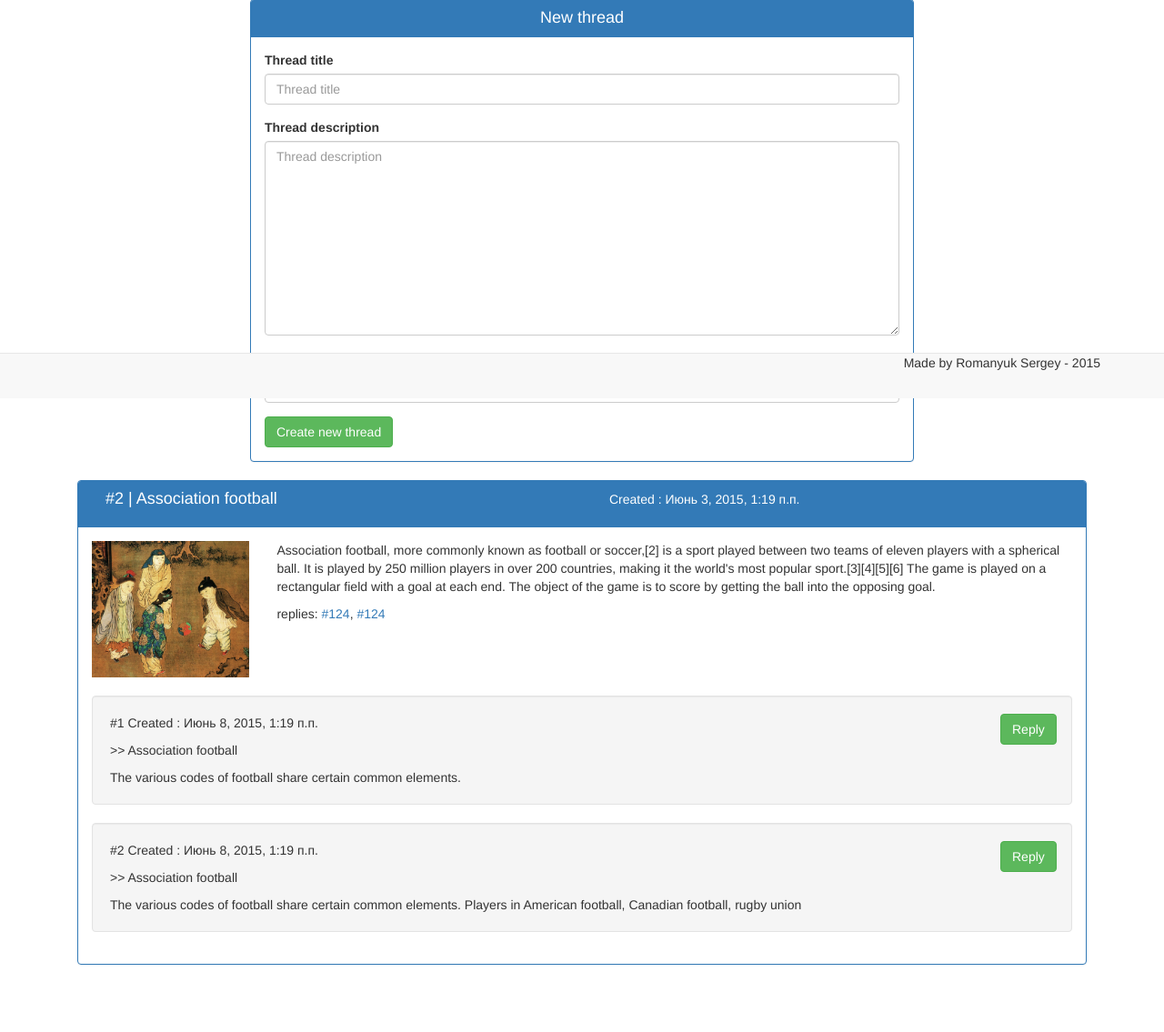
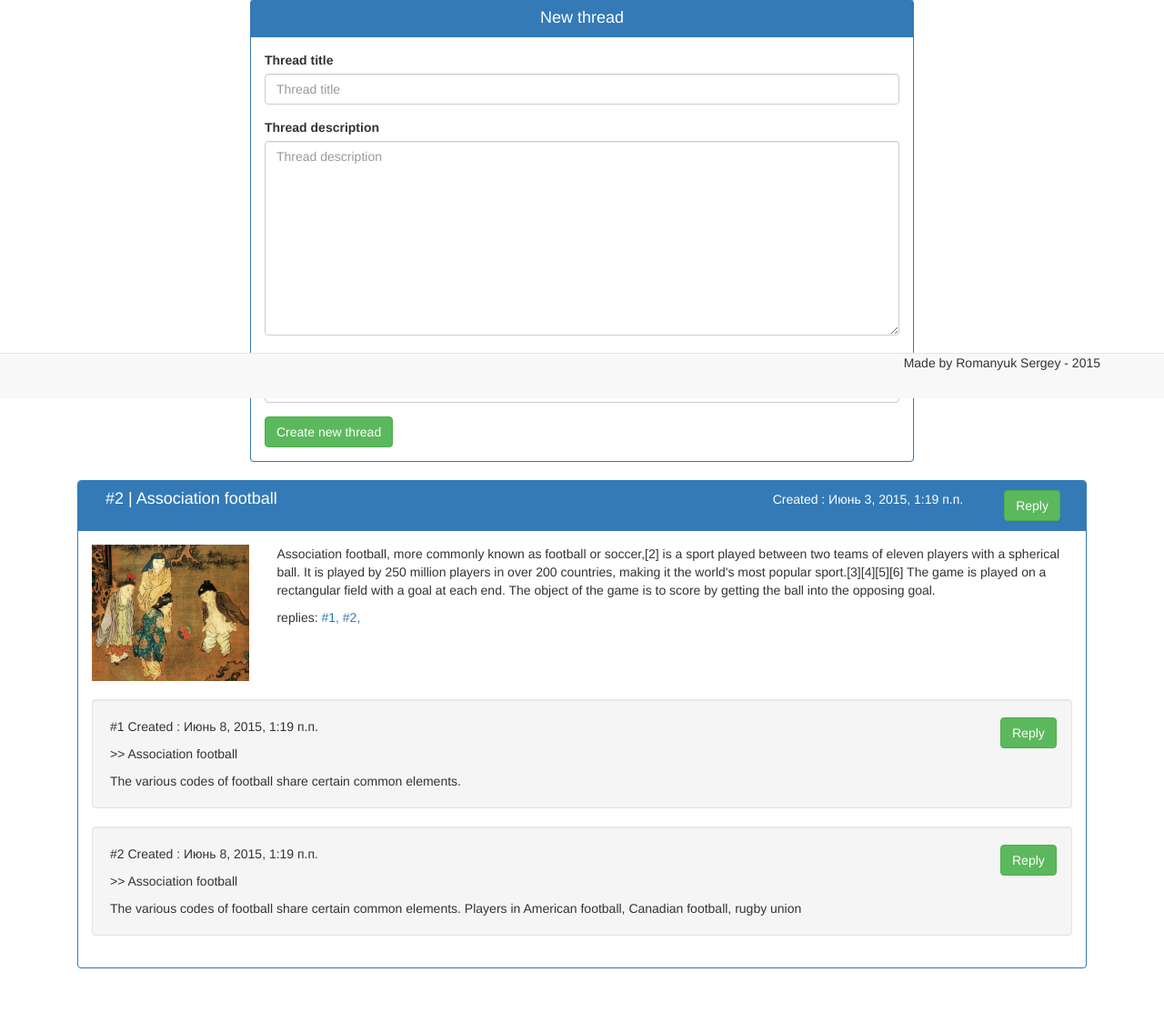
Before and after one commit to ukrduino/DATAART_DJANGO, a Django app: page /thread/2 in a window 1280 px wide. Shown: the part 362-1497 px from the top of the page at 91% size. Before the commit the page ends 1423 px from the top, so only its background shows below. Run offline with Django 3.2, Linux system fonts and the light colour scheme; data comes from the database, SQL or seed files in the repository; some libraries are stand-ins or nearby versions.

Commit message:
Form save don't work, replies added - 2

```diff
--- a/templates/ThreadPageContent.html
+++ b/templates/ThreadPageContent.html
@@ -23,10 +23,13 @@
     <div class="col-lg-12">
         <div class="panel panel-primary">
             <div class="panel-heading clearfix">
-                <div class="col-lg-6" id="thread_title"><h4>#{{ thread.id }}
+                <div class="col-lg-8" id="thread_title"><h4>#{{ thread.id }}
                     | {{ thread.thread_title }}</h4></div>
                 <div class="col-lg-3" id="thread_date">
                     <p>Created : {{ thread.thread_date }}</p>
+                </div>
+                <div class="col-lg-1">
+                    <a class="btn btn-success" href="#">Reply</a>
                 </div>
             </div>
             <div class="panel-body">
@@ -37,8 +40,10 @@
                     </div>
                     <div class="media-body">
                         <p>{{ thread.thread_text }}</p>
-
-                        <p>replies: <a href="#">#124</a>, <a href="#">#124</a></p>
+                        <p>replies:
+                            {% for reply in replies %}
+                                <a href="#">#{{ reply.id }}, </a>
+                            {% endfor %}
                     </div>
                 </div>
                 {% for reply in replies %}
@@ -46,7 +51,8 @@
                     <div class="row">
                         <div class="col-lg-11">
                             <p>#{{ reply.id }} Created : {{ reply.reply_date }}</p>
-                            <p>>>  {{ thread.thread_title }}</p>
+
+                            <p>>> {{ thread.thread_title }}</p>
                         </div>
                         <div class="col-lg-1">
                             <a class="btn btn-success" href="#">Reply</a>
```
